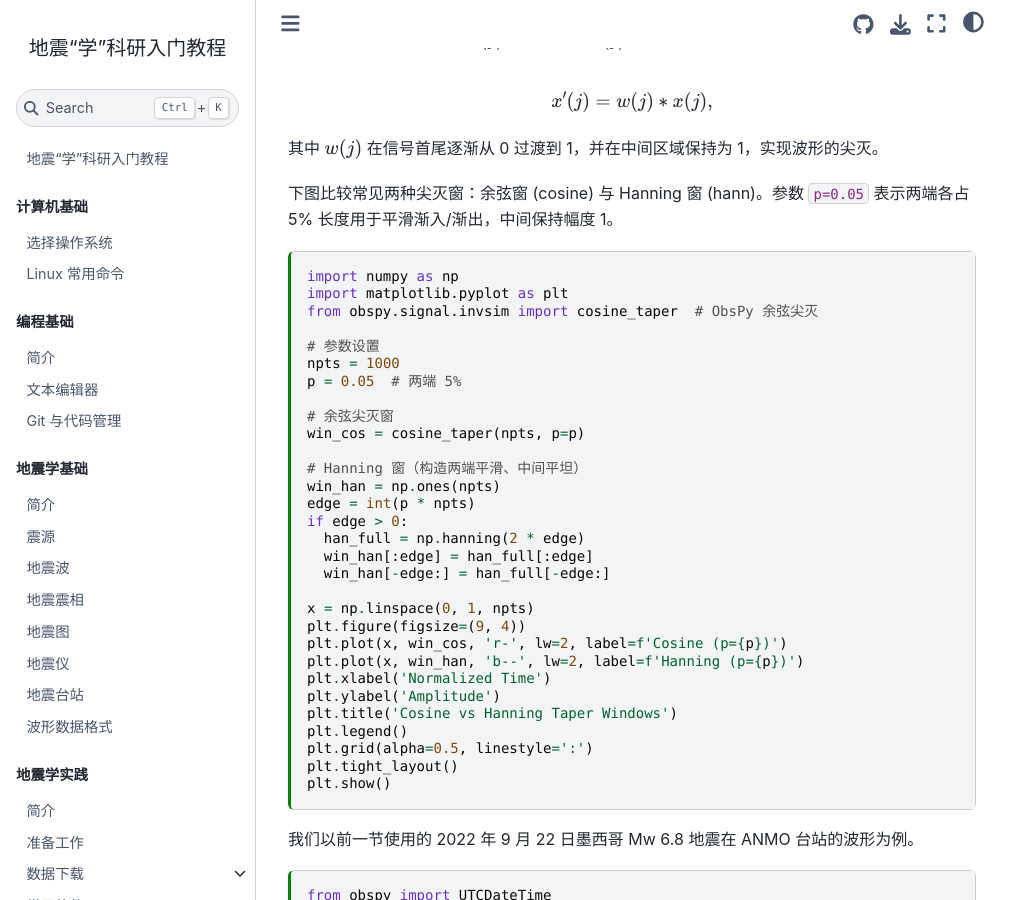
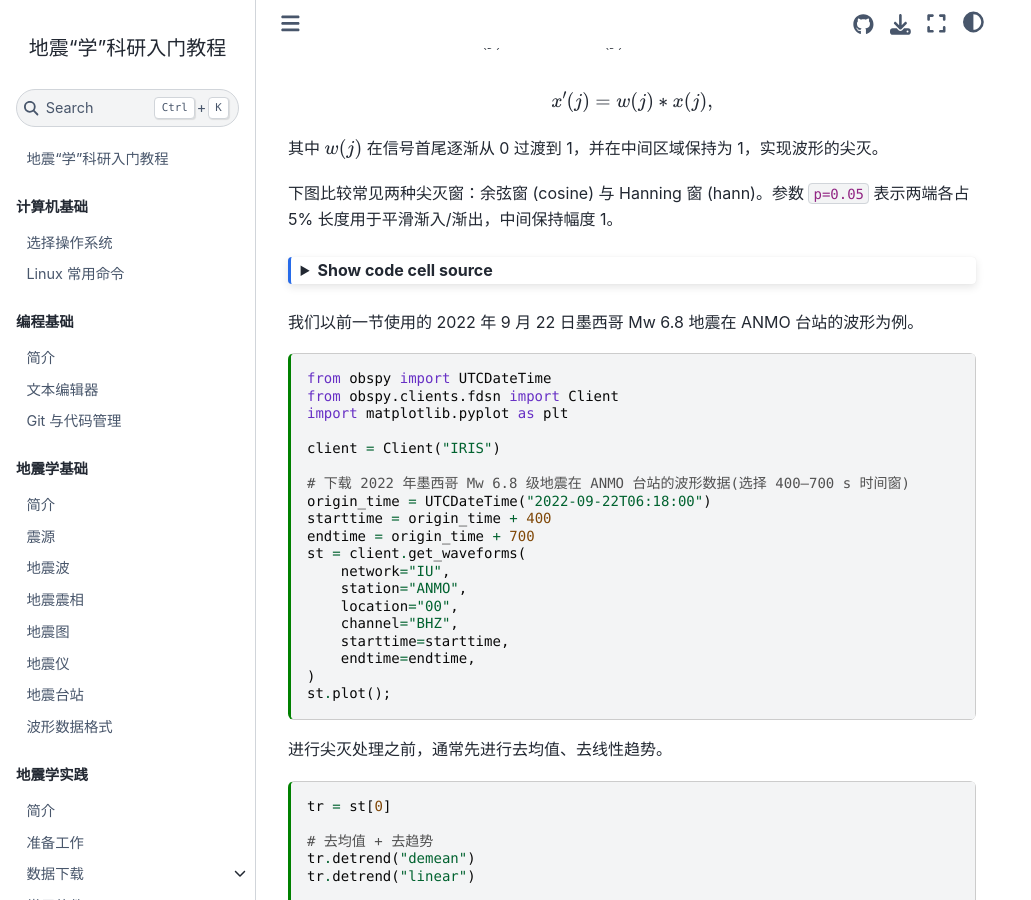
Before and after one commit to seismo-learn/seismology101, a Jupyter Book: the page built from source/exercises/taper.md, in a window 1280 px wide and 900 px high, scrolled down 255 px. Shown: the whole window, without its empty margins (0-1031 px from the left). Built offline with Jupyter Book 1.0.4 settings and Sphinx 7.4.7 and the Sphinx Book theme 1.1.4, drawn with Linux system fonts in a browser that asks for light colours; pages that are not in the unit, such as notebooks, are missing from menus; some of the changed lines change nothing that is shown.

Commit message:
Update source/exercises/taper.md
Co-authored-by: Dongdong Tian <seisman.info@gmail.com>

````diff
--- a/source/exercises/taper.md
+++ b/source/exercises/taper.md
@@ -29,6 +29,7 @@ $$
 下图比较常见两种尖灭窗：余弦窗 (cosine) 与 Hanning 窗 (hann)。参数 `p=0.05` 表示两端各占 5% 长度用于平滑渐入/渐出，中间保持幅度 1。
 
 ```{code-cell} ipython3
+:tags: ["hide-input"]
 import numpy as np
 import matplotlib.pyplot as plt
 from obspy.signal.invsim import cosine_taper  # ObsPy 余弦尖灭
````
